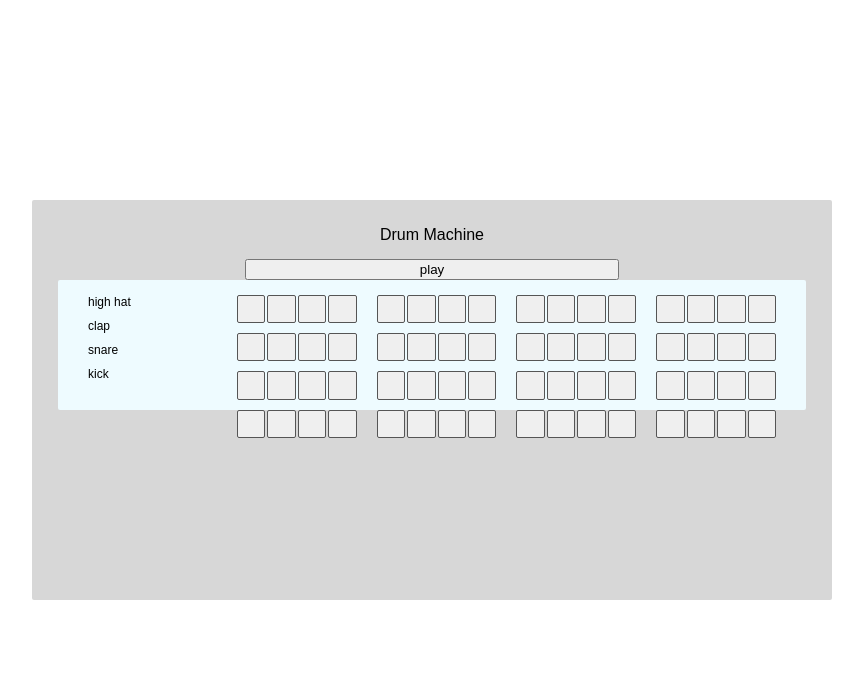
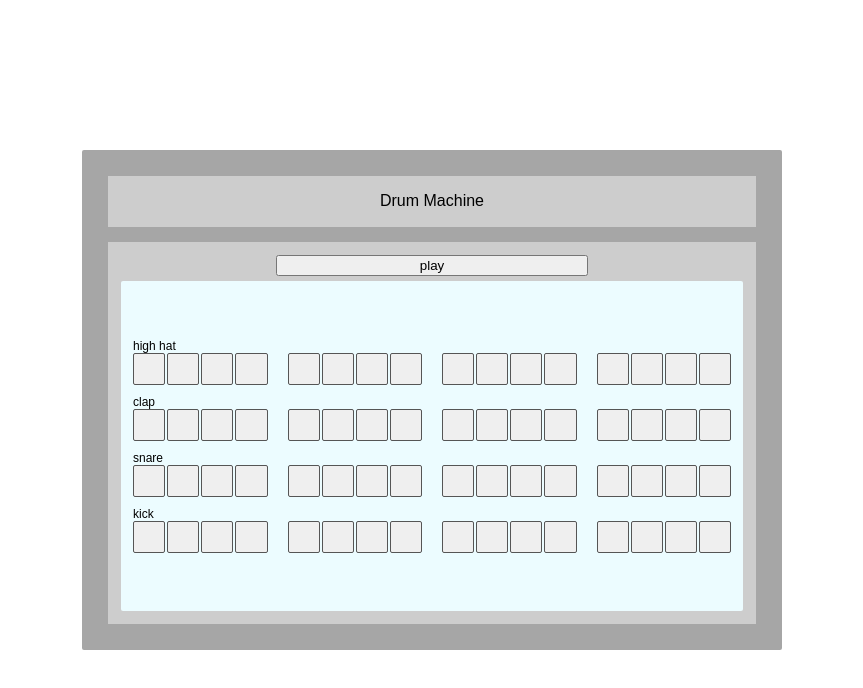
Before and after one commit to isopotermiastico/drum-machine, a plain HTML site: page index.html in a window 1280 px wide. Shown: the whole page, without its empty margins (208-1071 px from the left). Drawn offline with Linux system fonts and the light colour scheme.

Commit message:
Fixed and improved layout

```diff
--- a/index.html
+++ b/index.html
@@ -7,13 +7,12 @@
 </head>
 <body>
     <div class="wrapper">
-      <div class="container">
+      <div class="container" id="title">
         <div class="title">Drum Machine</div>
       </div>
-      <div class="container">
+      <div class="container" id="drumMachine">
         <button id="playButton">play</button>
         <div class="sequencer">
-            <div class="instrument-labels" id="instrumentLabels"></div>
             <div class="pad-grid" id="padGrid">
               <!--js generated buttons, class = "drum-pad"-->
             </div>
--- a/script.js
+++ b/script.js
@@ -3,7 +3,6 @@ function createDrumGrid()
     const stepsPerRow = 16;
 
     const padGrid = document.getElementById("padGrid");
-    const instrumentLabels = document.getElementById("instrumentLabels");
 
     instruments = ["high hat", "clap", "snare", "kick"];
 
@@ -43,9 +42,12 @@ function createDrumGrid()
 
     instruments.forEach(name =>
     {
-        createInstrumentLable(instrumentLabels, name);
-        createPadRow(padGrid);
-    });
+        const full_row = document.createElement("div");
+        full_row.className = "full-row";
+        createInstrumentLable(full_row, name);
+        createPadRow(full_row);
+        padGrid.appendChild(full_row);
+        });
 
 
 }
--- a/style.css
+++ b/style.css
@@ -11,7 +11,12 @@ body
 }
 
 
-* {box-sizing: border-box;}
+*
+{
+    box-sizing: border-box;
+    /*border: 1px solid red;*/
+
+}
 
 
 .instrument-name
@@ -63,10 +68,10 @@ body
     display: flex;
     flex-direction: column;
     align-items: center;
-    background-color: #d7d7d7;
-    width: 130vh;
-    max-width: 800px;
-    height: 50vh;
+    background-color: #a6a6a6;
+    width: 700px;
+    max-width: 700px;
+    height: 500px;
     padding: 2%;
     gap: 15px;
     border-radius: 2px;
@@ -77,7 +82,7 @@ body
     display: flex;
     width: 100%;
     margin: 0 auto;
-    background-color: #eefbff;
+    background-color: #ecfcff;
     padding: 2%;
     border-radius: 2px;
     flex: 1;
@@ -86,24 +91,20 @@ body
     gap: 5px;
 }
 
-.instrument-labels, .pad-grid
+.pad-grid
 {
     display: flex;
     flex-direction: column;
     gap: 10px;
-    height: 100px;
+    justify-content: center;
+    align-items: center;
+    width: 100%;
+    height: 100%;
 
 }
 
-.instrument-labels
-{
-    width: 20%;
-}
 
-.pad-grid
-{
-    width: 75%;
-}
+
 
 .label
 {
@@ -114,9 +115,15 @@ body
 {
     display: flex;
     flex-direction: column;
-    width: 100%;
     justify-content: center;
     align-items: center;
+    width: 100%;
+    background-color: #cdcdcd;
+}
+
+.full-row
+{
+    width: 100%;
 }
 
 #playButton
@@ -124,3 +131,15 @@ body
     width: 50%;
 
 }
+
+#title
+{
+    flex: 1;
+}
+#drumMachine
+{
+    padding: 2%;
+    flex: 7;
+    width: 100%;
+    gap: 5px;
+}
```
